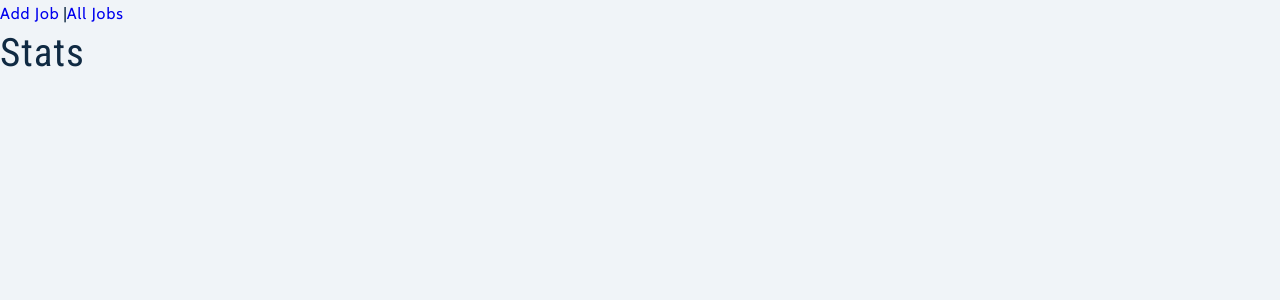
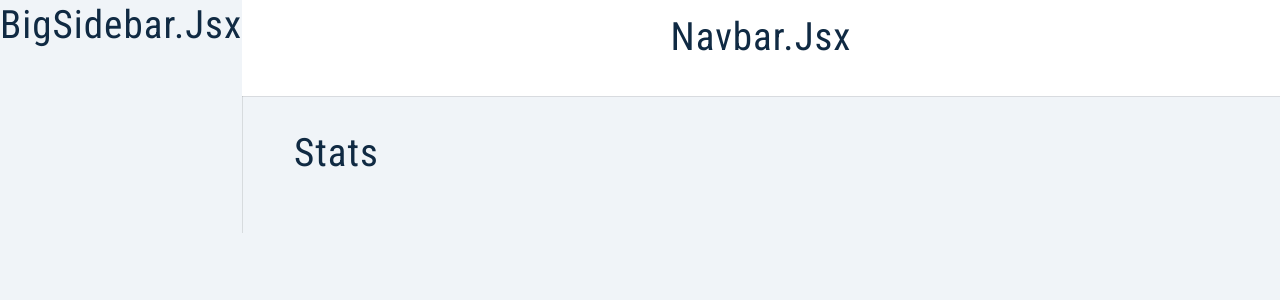
Before and after one commit to MAbdurahman/mern-job-tracker, a React (Create React App) app in the folder frontend/: page / in a window 1280 px wide. Shown: the top 300 px of the page. Built offline with nearby package versions, Linux system fonts and the light colour scheme; sample sign-in values are in the browser's storage.

Commit message:
Complete basic structure for dashboard/SharedLayout

```diff
--- a/frontend/src/pages/dashboard/SharedLayout.jsx
+++ b/frontend/src/pages/dashboard/SharedLayout.jsx
@@ -1,15 +1,21 @@
 import React from 'react';
-import { Outlet, Link } from 'react-router-dom';
-import Wrapper from '../../assets/wrappers/SharedLayout';
+import { Outlet } from 'react-router-dom';
+import Wrapper from './../../assets/wrappers/SharedLayout';
+import { Navbar, BigSidebar, SmallSidebar } from './../../components';
 
 export default function SharedLayout() {
    return (
-      <Wrapper>
-         <nav>
-            <Link to='add-job'>Add Job</Link> |
-            <Link to='all-jobs'>All Jobs</Link>
-         </nav>
-         <Outlet />
-      </Wrapper>
-   )
+		<Wrapper>
+			<main className='dashboard'>
+				<SmallSidebar />
+				<BigSidebar />
+				<div>
+					<Navbar />
+					<div className='dashboard-page'>
+						<Outlet />
+					</div>
+				</div>
+			</main>
+		</Wrapper>
+	);
 }
```
